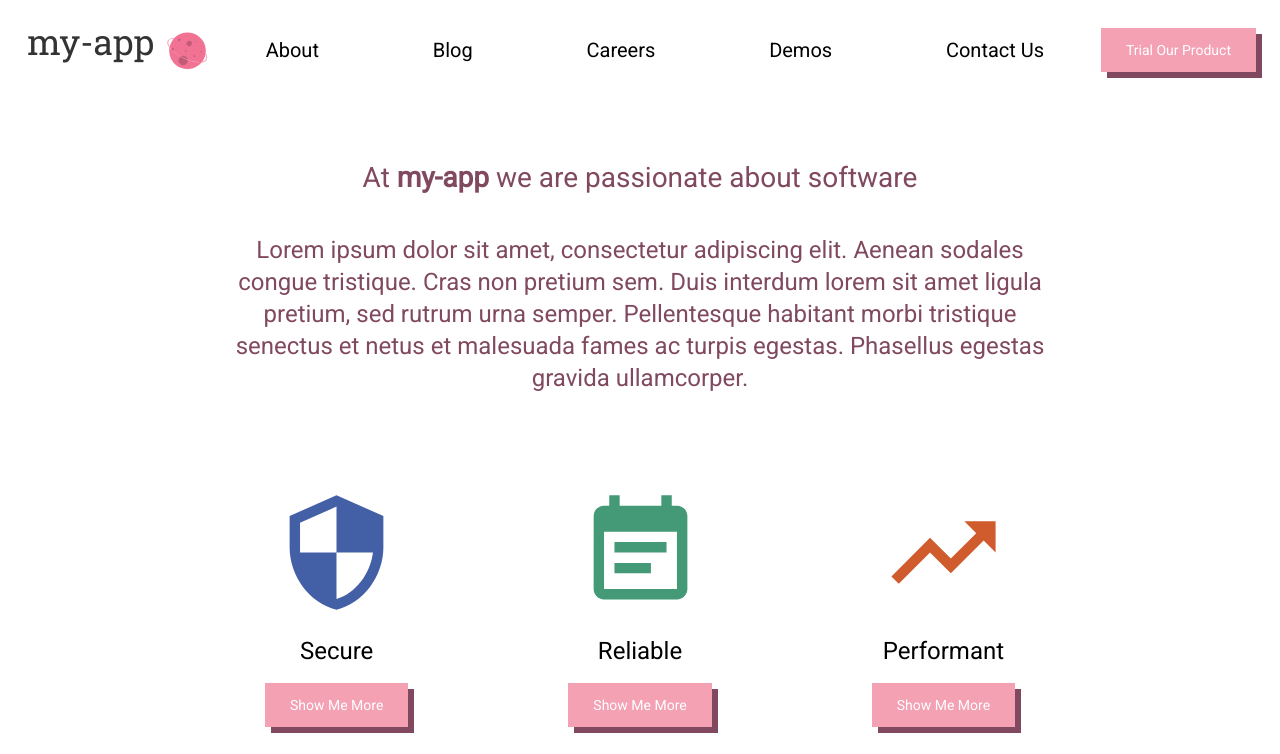
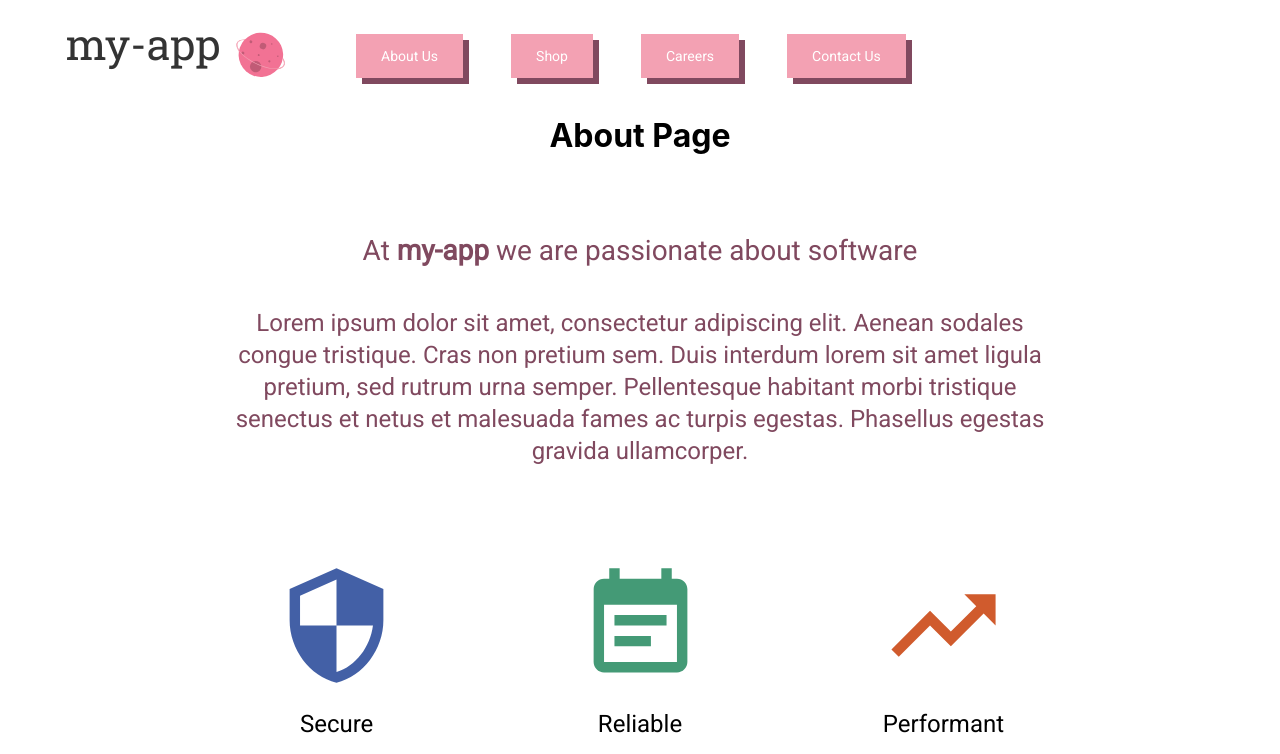
Before and after one commit to JosefKaplan/my-app, a React (Create React App) app: page /about in a window 1280 px wide. Shown: the top 754 px of the page. Built offline with nearby package versions, Linux system fonts and the light colour scheme.

Commit message:
whatever

```diff
--- a/package.json
+++ b/package.json
@@ -11,6 +11,7 @@
     "@testing-library/user-event": "^12.8.3",
     "react": "^17.0.2",
     "react-dom": "^17.0.2",
+    "react-router-dom": "^5.2.0",
     "react-scripts": "4.0.3",
     "web-vitals": "^1.1.2"
   },
--- a/src/App.js
+++ b/src/App.js
@@ -1,9 +1,22 @@
+//materail style
 import { createMuiTheme, ThemeProvider, makeStyles } from '@material-ui/core/styles';
 import {Typography} from '@material-ui/core';
-import NavBar from './components/NavBar'
-import Grid from './components/Grid'
-import Footer from './components/Footer'
+
+//functional components
+import NavBar from './components/NavBar';
+import Grid from './components/Grid';
+import Footer from './components/Footer';
 import './App.css';
+
+//Router Components
+import About from './components/About';
+import Careers from './components/Careers';
+import Contact from './components/Contact';
+import Shop from './components/Shop';
+
+//React Router
+import { BrowserRouter as Router, Switch, Route } from 'react-router-dom';
+
 //changes to imports
 import SecurityIcon from '@material-ui/icons/Security';
 import EventNoteIcon from '@material-ui/icons/EventNote';
@@ -62,9 +75,17 @@ function App() {
   const classes = styles();
 
   return (
+      <Router>
         <div className="App">
           <ThemeProvider theme={theme}>
             <NavBar/>
+            <Switch>
+              <Route path="/" exact component={Home} />
+              <Route path="/about" component={About} />
+              <Route path="/shop" component={Shop} />
+              <Route path="/careers" component={Careers} />
+              <Route path="/contact" component={Contact} />
+            </Switch>
             <div className={classes.wrapper}>
               <Typography variant="h4" className={classes.bigSpace} color="primary">
                 At <b>my-app</b> we are passionate about software
@@ -88,7 +109,16 @@ function App() {
             </div>
           </ThemeProvider>
         </div>
+      </Router>
   );
 }
 
+const Home = () => (
+  <div>
+    <h1>
+      Home Page
+    </h1>
+  </div>
+);
+
 export default App;
--- /dev/null
+++ b/src/components/About.jsx
@@ -0,0 +1,9 @@
+import React from 'react'
+
+export default function About() {
+    return (
+            <h1>
+                About Page
+            </h1>
+    )
+}
--- /dev/null
+++ b/src/components/Careers.jsx
@@ -0,0 +1,9 @@
+import React from 'react'
+
+export default function Careers() {
+    return (
+        <h1>
+            Careers
+        </h1>
+    )
+}
--- /dev/null
+++ b/src/components/Contact.jsx
@@ -0,0 +1,9 @@
+import React from 'react'
+
+export default function Contact() {
+    return (
+        <h1>
+            Contact us
+        </h1>
+    )
+}
--- a/src/components/NavBar.jsx
+++ b/src/components/NavBar.jsx
@@ -1,10 +1,19 @@
-import React from 'react'
-import CustomBtn from './CustomBtn'
-import logo from '../logo.svg'
-import logoMobile from '../logoMobile.svg'
-import {Toolbar, Typography} from '@material-ui/core'
+import React from 'react';
+
+//Buttons
+import CustomBtn from './CustomBtn';
+
+import { Link } from 'react-router-dom';
+
+//Loga
+import logo from '../logo.svg';
+import logoMobile from '../logoMobile.svg';
+
+//Material-UI
+import {Toolbar, Typography} from '@material-ui/core';
 import {makeStyles} from "@material-ui/core/styles";
 
+function NavBar() {
     const styles = makeStyles({
         bar:{
             paddingTop: "1.15rem",
@@ -14,7 +23,7 @@ const styles = makeStyles({
               }
         },
         logo: {
-        width: "15%", // eslint-disable-next-line
+            width: "75%", // eslint-disable-next-line
             ['@media (max-width:780px)']: {
                display: "none"
                }
@@ -26,39 +35,37 @@ const styles = makeStyles({
                 display: "inline-block",
                 }
         },
-    menuItem: {
-        cursor: "pointer",
-        flexGrow: 1,
+    })
+    const classes = styles()
+    const navStyle = {
+        textDecoration: "none",
+        paddingLeft: "1em",
+        margin: "1em",
         "&:hover": {
-            color:  "#4f25c8"
-        },// eslint-disable-next-line
-        ['@media (max-width:780px)']: {
-            paddingBottom: "1rem"    }
+            textDecoration:  "none"
+        },
     }
-})
-
-function NavBar() {
-    const classes = styles()
     return (
             <Toolbar position="sticky" color="rgba(0, 0, 0, 0.87)" className={classes.bar}>
+                    <Link to='/'>
                         <img src={logo} className={classes.logo} alt={"logo"}/>
+                    </Link>
+                    <Link to='/'>
                         <img src={logoMobile} className={classes.logoMobile} alt={"mobile-logo"}/>
-                <Typography variant="h6" className={classes.menuItem}>
-                   About
-                </Typography>
-                <Typography variant="h6" className={classes.menuItem}>
-                    Blog
-                </Typography>
-                <Typography variant="h6" className={classes.menuItem}>
-                    Careers
-                </Typography>
-                <Typography variant="h6" className={classes.menuItem}>
-                    Demos
-                </Typography>
-                <Typography variant="h6" className={classes.menuItem}>
-                    Contact Us
-                </Typography>
-                <CustomBtn txt="Trial Our Product"/>
+                    </Link>
+                    <Link to='/about' style={navStyle}>
+                        <CustomBtn txt="About us"/>
+                    </Link>
+                    <Link to ='/Shop' style={navStyle}>
+                        <CustomBtn txt="Shop"/>
+                    </Link>
+                    <Link to ='Careers' style={navStyle}>
+                        <CustomBtn txt="Careers"/>
+                    </Link>
+                    <Link to ='Contact' style={navStyle}>
+                        <CustomBtn txt="Contact us"/>
+                    </Link>
+
             </Toolbar>
     )
 }
--- /dev/null
+++ b/src/components/Shop.jsx
@@ -0,0 +1,9 @@
+import React from 'react';
+
+export default function Shop() {
+    return (
+        <h1>
+            Shop here
+        </h1>
+    )
+}
```
Also changed, not shown: 2 other files (tests, documents, lock files or other folders). Lines whose indentation alone changed are shown as unchanged.
